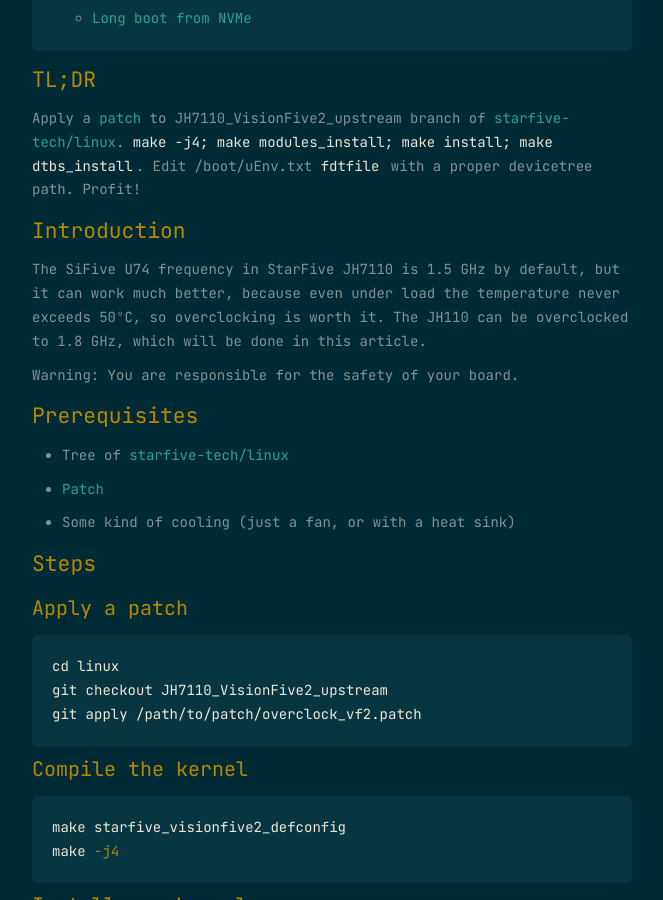
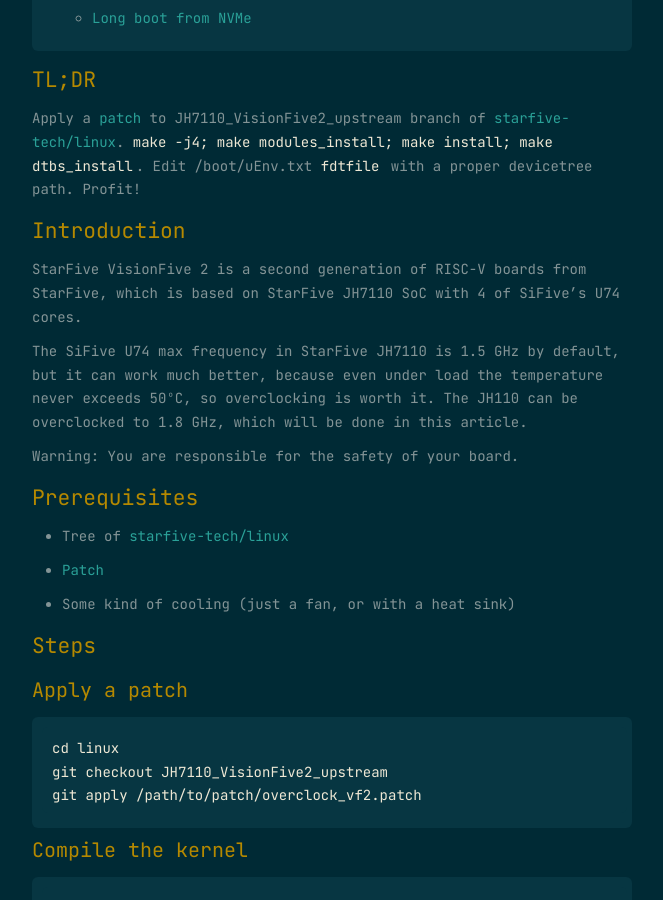
Before and after one commit to ivabus/ivabus.github.io, a Jekyll site: the page built from _posts/2023-10-21-overclocking-starfive-vf2.md, in a window 1280 px wide and 900 px high, scrolled down 588 px. Shown: the whole window, without its empty margins (308-971 px from the left). Built offline with Jekyll 4.4.1, drawn with Linux system fonts in a browser that asks for light colours; the table of contents is made by our own code.

Commit message:
overclocking-vf2: add basic info about VF2
Signed-off-by: Ivan Bushchik <ivabus@ivabus.dev>

```diff
--- a/_posts/2023-10-21-overclocking-starfive-vf2.md
+++ b/_posts/2023-10-21-overclocking-starfive-vf2.md
@@ -11,7 +11,9 @@
 
 # Introduction
 
-The SiFive U74 frequency in StarFive JH7110 is 1.5 GHz by default, but it can work much better, because even under load the temperature never exceeds 50ºC, so overclocking is worth it. The JH110 can be overclocked to 1.8 GHz, which will be done in this article.
+StarFive VisionFive 2 is a second generation of RISC-V boards from StarFive, which is based on StarFive JH7110 SoC with 4 of SiFive's U74 cores.
+
+The SiFive U74 max frequency in StarFive JH7110 is 1.5 GHz by default, but it can work much better, because even under load the temperature never exceeds 50ºC, so overclocking is worth it. The JH110 can be overclocked to 1.8 GHz, which will be done in this article.
 
 Warning: You are responsible for the safety of your board.
 
```
